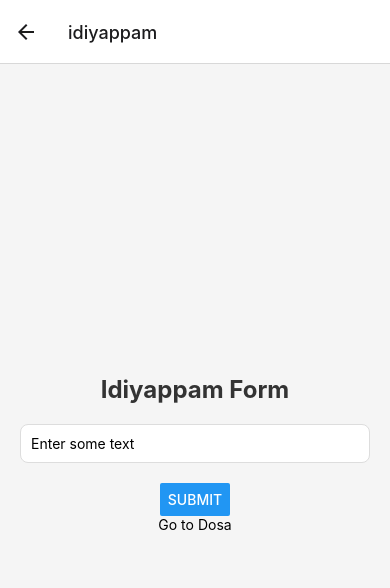
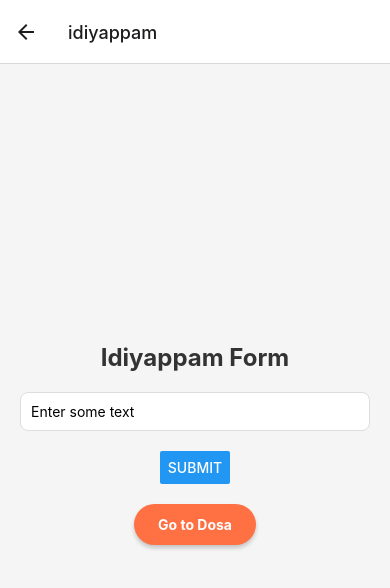
Before and after one commit to abhinavfxcareers/react-native, a React Native app: screen /idiyappam in a window 390 px wide. Shown: the top 588 px of the page. Built offline with nearby package versions, Linux system fonts and the light colour scheme.

Commit message:
add api axios

```diff
--- a/src/screens/Dosa.jsx
+++ b/src/screens/Dosa.jsx
@@ -1,29 +1,106 @@
-import { View, Text } from 'react-native';
 import React, { useEffect, useState } from 'react';
+import { View, Text, StyleSheet, ScrollView } from 'react-native';
+import axios from 'axios';
 
 const Dosa = () => {
-  const [dosaInfo, setDosaInfo] = useState(null);
+  const [marketData, setMarketData] = useState(null);
+  const [loading, setLoading] = useState(true);
 
   useEffect(() => {
-    const fetchDosaInfo = async () => {
-      const response = await fetch('https://www.themealdb.com/api/json/v1/1/search.php?s=dosa');
-      const data = await response.json();
-      setDosaInfo(data);
+    const fetchMarketTrends = async () => {
+      try {
+        const response = await axios.get('https://real-time-finance-data.p.rapidapi.com/market-trends', {
+          params: {
+            trend_type: 'MARKET_INDEXES',
+            country: 'us',
+            language: 'en',
+          },
+          headers: {
+            'x-rapidapi-host': 'real-time-finance-data.p.rapidapi.com',
+            'x-rapidapi-key': '9f62ed7842msh20390c64db2298dp1dbbf5jsn945b8e42b7ef',
+          },
+        });
+
+        console.log('this is my response:', response.data);
+        setMarketData(response.data);
+      } catch (error) {
+        console.error('Error fetching market trends:', error);
+      } finally {
+        setLoading(false);
+      }
     };
 
-    fetchDosaInfo();
+    fetchMarketTrends();
   }, []);
 
   return (
-    <View>
-      <Text>Dosa Information</Text>
-      {dosaInfo ? (
-        <Text>{dosaInfo.description}</Text>
+    <ScrollView style={styles.container}>
+      <Text style={styles.header}>Market Trends</Text>
+      {loading ? (
+        <Text style={styles.loadingText}>Loading...</Text>
+      ) : marketData && marketData.data ? (
+        marketData.data.map((item, index) => (
+          <View key={index} style={styles.card}>
+            <Text style={styles.indexName}>{item?.index_name || 'N/A'}</Text>
+            <Text style={styles.indexValue}>Value: {item?.index_value || 'N/A'}</Text>
+            <Text style={styles.indexChange}>Change: {item?.change || 'N/A'}</Text>
+          </View>
+        ))
       ) : (
-        <Text>Loading...</Text>
+        <Text style={styles.errorText}>No data available</Text>
       )}
-    </View>
+    </ScrollView>
   );
 };
 
+const styles = StyleSheet.create({
+  container: {
+    flex: 1,
+    padding: 16,
+    backgroundColor: '#f5f5f5',
+  },
+  header: {
+    fontSize: 24,
+    fontWeight: 'bold',
+    marginBottom: 16,
+    color: '#333',
+  },
+  loadingText: {
+    fontSize: 18,
+    color: '#666',
+    textAlign: 'center',
+    marginTop: 20,
+  },
+  errorText: {
+    fontSize: 18,
+    color: 'red',
+    textAlign: 'center',
+    marginTop: 20,
+  },
+  card: {
+    backgroundColor: '#fff',
+    borderRadius: 10,
+    padding: 16,
+    marginBottom: 16,
+    shadowColor: '#000',
+    shadowOpacity: 0.1,
+    shadowRadius: 10,
+    elevation: 5,
+  },
+  indexName: {
+    fontSize: 20,
+    fontWeight: 'bold',
+    color: '#333',
+  },
+  indexValue: {
+    fontSize: 16,
+    color: '#666',
+    marginTop: 4,
+  },
+  indexChange: {
+    fontSize: 16,
+    marginTop: 4,
+  },
+});
+
 export default Dosa;
--- a/src/screens/Idiyappam.jsx
+++ b/src/screens/Idiyappam.jsx
@@ -24,7 +24,12 @@ const Idiyappam = ({navigation}) => {
       />
 
 
-      <Button title="Submit" onPress={handlePress} />
+
+      {/* <TouchableOpacity
+            style={styles.button}
+            onPress={() => navigation.navigate('idiyappam')}
+          > */}
+      <Button style={styles.submitBtn} title="Submit" onPress={handlePress} />
 
 
       {submittedText ? <Text style={styles.resultText}>You entered: {submittedText}</Text> : null}
@@ -62,6 +67,20 @@ const styles = StyleSheet.create({
     fontWeight: 'bold',
     color: '#333',
     marginBottom: 20,
+    submitBtn: {
+      marginVertical: 20,
+      backgroundColor: '#ff7043',
+      paddingVertical: 12,
+      paddingHorizontal: 24,
+      borderRadius: 24,
+      shadowColor: '#000',
+      shadowOffset: { width: 0, height: 3 },
+      shadowOpacity: 0.2,
+      shadowRadius: 4,
+      elevation: 6,
+      color: '#fff',
+      fontWeight:"bold"
+    }
   },
   input: {
     width: '100%',
@@ -83,6 +102,37 @@ const styles = StyleSheet.create({
     marginTop: 20,
     borderRadius: 10,
   },
+  buttonText:{
+    marginVertical: 20,
+    backgroundColor: '#ff7043',
+    paddingVertical: 12,
+    paddingHorizontal: 24,
+    borderRadius: 24,
+    shadowColor: '#000',
+    shadowOffset: { width: 0, height: 3 },
+    shadowOpacity: 0.2,
+    shadowRadius: 4,
+    elevation: 6,
+    color: '#fff',
+    fontWeight:"bold"
+  },
+
+  submitBtn:{
+    marginVertical: 20,
+    backgroundColor: '#ff7043',
+    paddingVertical: 12,
+    paddingHorizontal: 24,
+    borderRadius: 24,
+    shadowColor: '#000',
+    shadowOffset: { width: 0, height: 3 },
+    shadowOpacity: 0.2,
+    shadowRadius: 4,
+    elevation: 6,
+    color: '#fff',
+    fontWeight:"bold"
+
+  }
+
 });
 
 export default Idiyappam;
```
